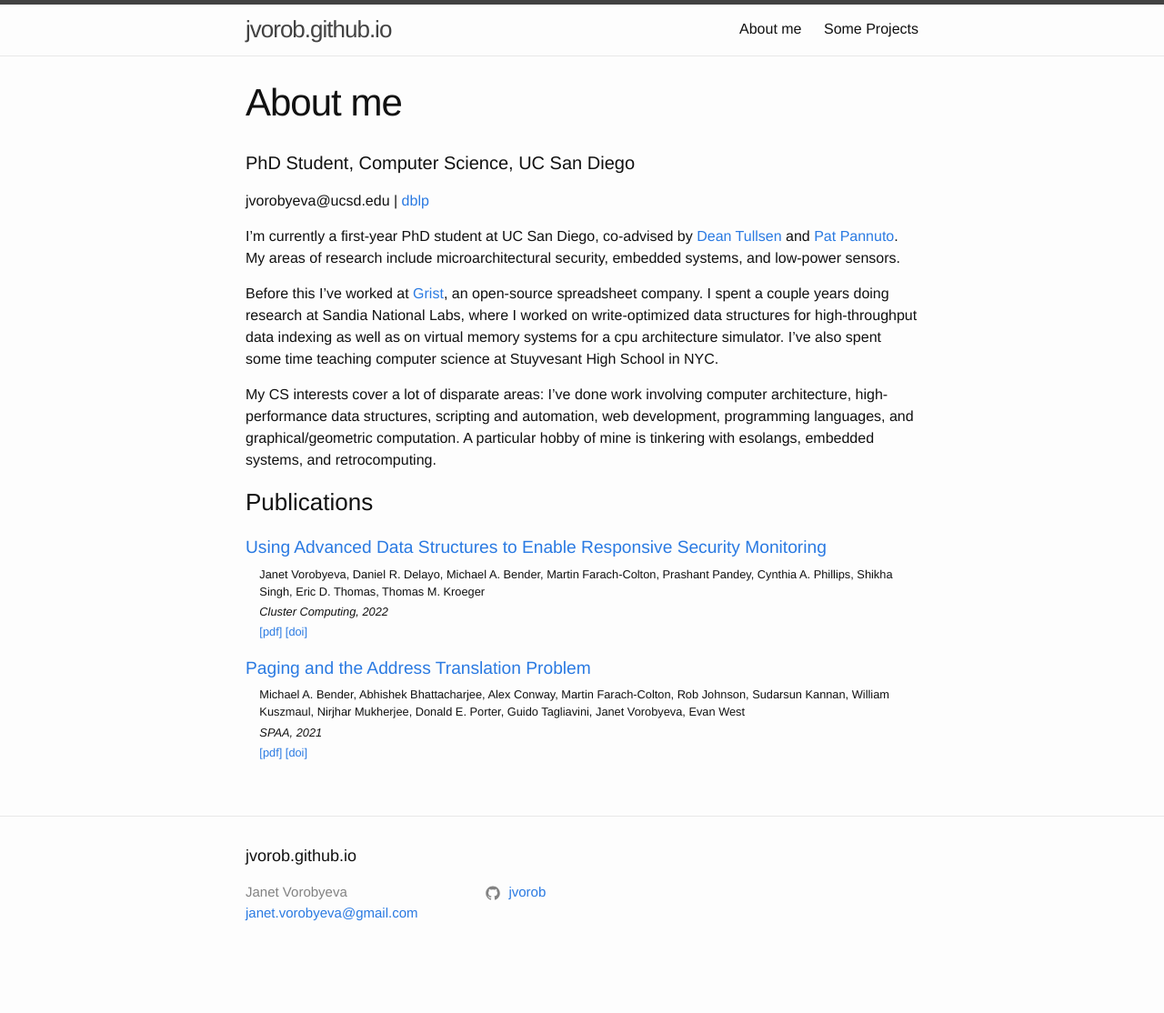
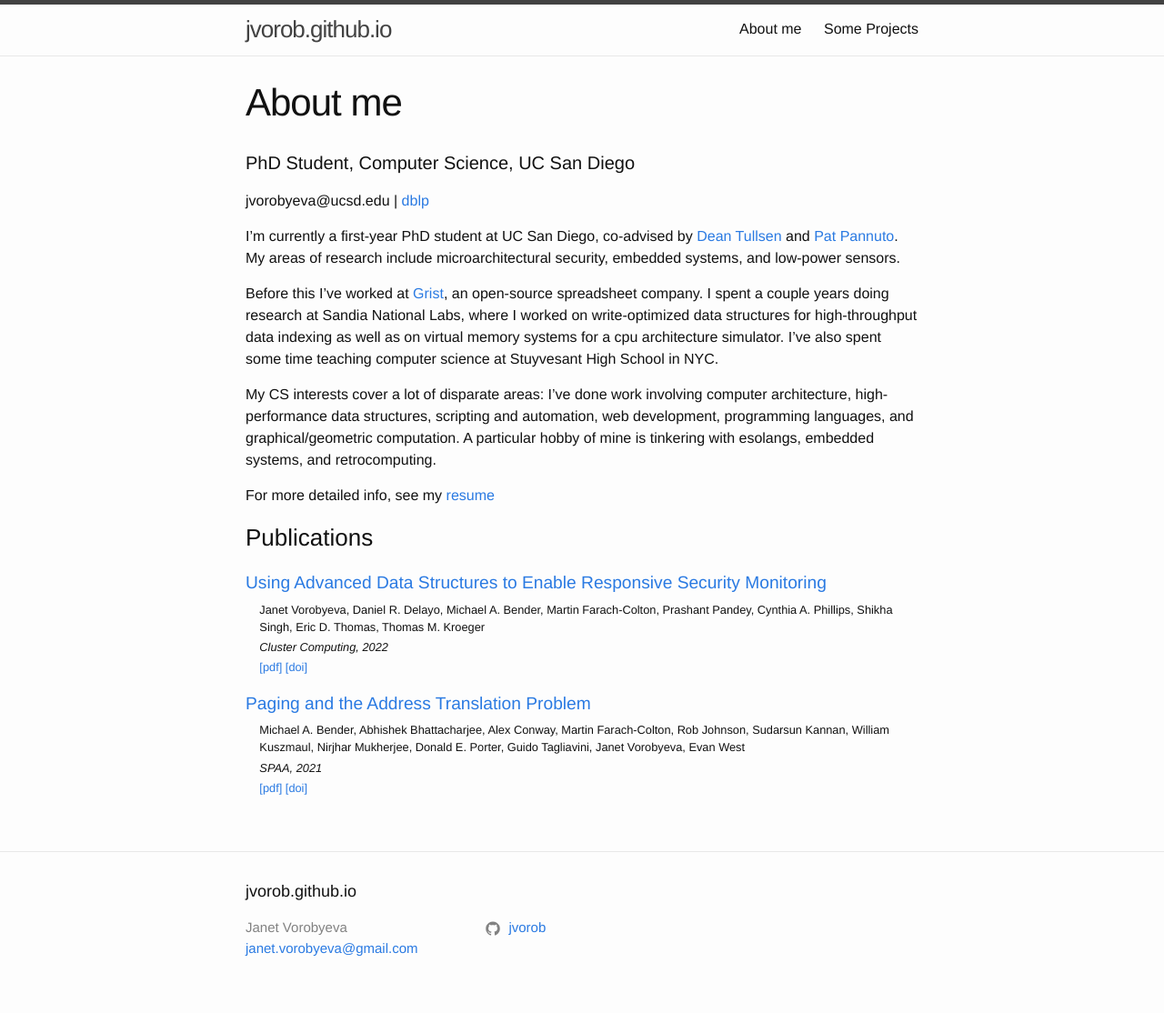
Before and after one commit to jvorob/jvorob.github.io, a Jekyll site: the page built from main_pages/about.md, in a window 1280 px wide. Shown: the whole page at 91% size. Built offline with Jekyll 4.4.1, drawn with Linux system fonts in a browser that asks for light colours; before the commit the page ends 1075 px from its top, so only the background shows below that.

Commit message:
Added resume to about page

```diff
--- a/main_pages/about.md
+++ b/main_pages/about.md
@@ -26,6 +26,8 @@ I've also spent some time teaching computer science at Stuyvesant High School in
 
 My CS interests cover a lot of disparate areas: I've done work involving computer architecture, high-performance data structures, scripting and automation, web development, programming languages, and graphical/geometric computation. A particular hobby of mine is tinkering with esolangs, embedded systems, and retrocomputing.
 
+For more detailed info, see my [resume](/papers/2025_resume_janet_vorobyeva_v1.pdf)
+
 
 <h3> Publications </h3>
 {% assign publications = site.publications | sort: "year" | reverse  %}
```
Also changed, not shown: 1 other file.
